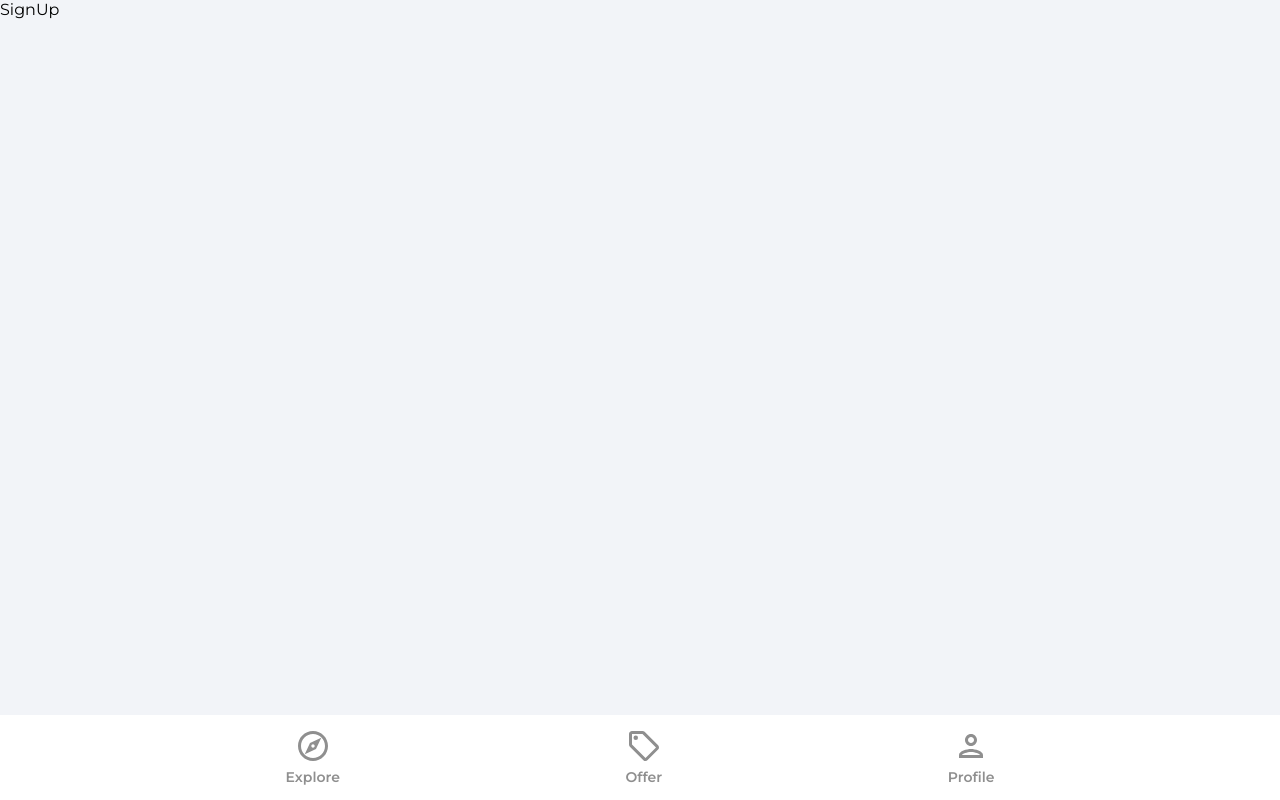
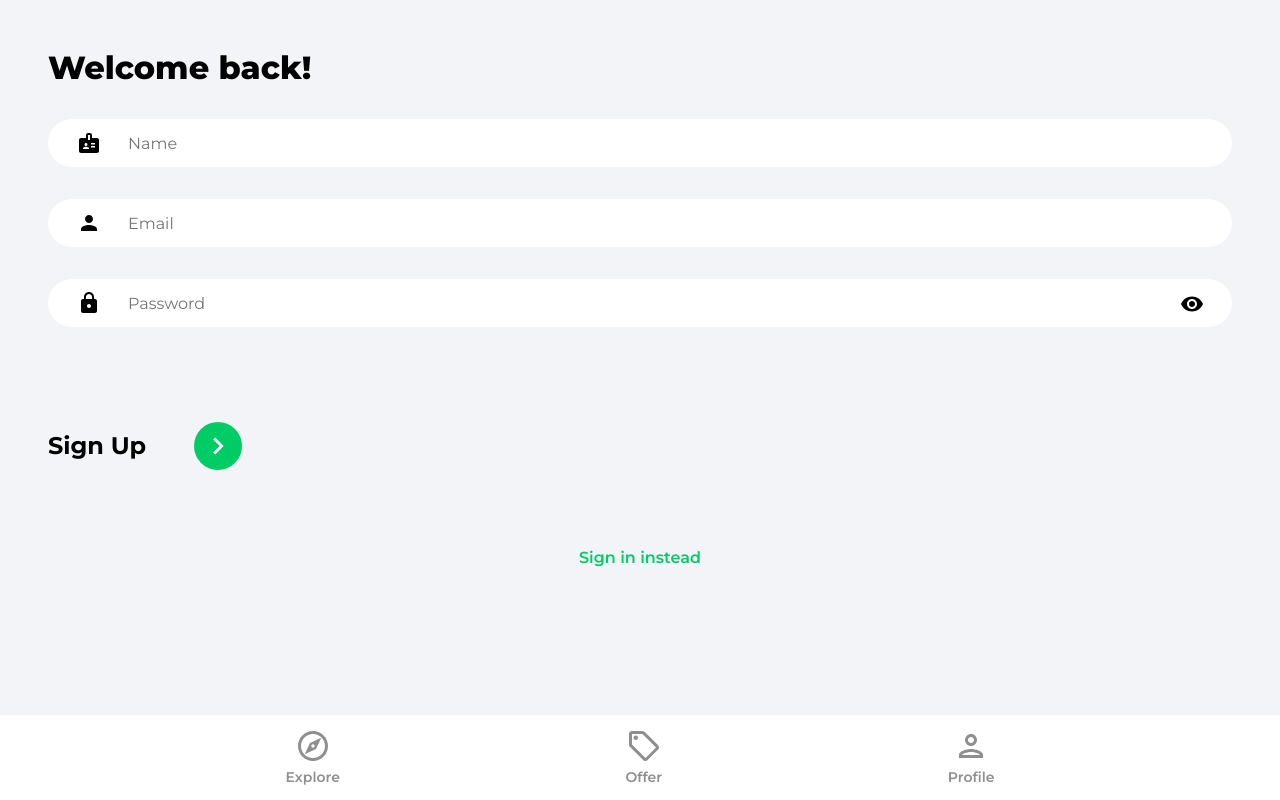
Before and after one commit to ankitsrivas14/house-marketplace-react, a React (Create React App) app: page /sign-up in a window 1280 px wide. Built offline with nearby package versions, Linux system fonts and the light colour scheme.

Commit message:
created form for signin and sign up

```diff
--- a/src/App.js
+++ b/src/App.js
@@ -19,7 +19,7 @@
             <Routes>
                 <Route exact path="/" element={<Explore />} />
                 <Route path="/offers" element={<Offers />} />
-                <Route path="/profile" element={<Profile />} />
+                <Route path="/profile" element={<SignIn />} />
                 <Route path="/sign-in" element={<SignIn />} />
                 <Route path="/sign-up" element={<SignUp />} />
                 <Route path="/forgot-password" element={<ForgotPassword />} />
--- a/src/pages/SignIn.jsx
+++ b/src/pages/SignIn.jsx
@@ -1,8 +1,67 @@
+//REACT
+import { useState } from "react"
+import { Link, useNavigate } from 'react-router-dom'
+
+//ICONS
+import {ReactComponent as ArrowRightIcon} from '../assets/svg/keyboardArrowRightIcon.svg'
+import visibilityIcon from '../assets/svg/visibilityIcon.svg'
 
 
 function SignIn() {
+    const [showPassword, setShowPassword] = useState(false);
+    const [formData, setFormData] = useState({
+        email: '',
+        password: ''
+    })
+    const {email, password} = formData;
+
+    const navigate = useNavigate();
+
+    const onChange = (e) => {
+        setFormData((prev) => ({
+            ...prev,
+            [e.target.id]: e.target.value
+        }))
+    }
+
     return (
-        <div>SignIn</div>
+        <>
+            <div className="pageContainer">
+                <header>
+                    <p className="pageHeader">Welcome back!</p>
+                </header>
+
+                <form action="">
+                    <input
+                        type="email"
+                        className="emailInput"
+                        placeholder="Email"
+                        id="email"
+                        value={email}
+                        onChange={onChange}
+                    />
+                    <div className="passwordInputDiv">
+                        <input
+                            type={showPassword ? 'text' : 'password'}
+                            className="passwordInput"
+                            placeholder="Password"
+                            id="password"
+                            value={password}
+                            onChange={onChange}
+                        />
+                        <img className="showPassword" src={visibilityIcon} onClick={() => setShowPassword((prev) => !prev) } />
+                    </div>
+                    <Link to='/forgot-password' className="forgotPasswordLink">Forgot Password?</Link>
+                    <div className="signInBar">
+                        <p className="signInText">Sign In</p>
+                        <button className="signInButton">
+                            <ArrowRightIcon fill="#fff" width='34px' height='34px' />
+                        </button>
+                    </div>
+                </form>
+                <Link to='/sign-up' className="registerLink">Sign up instead</Link>
+            </div>
+        </>
     )
 }
 
--- a/src/pages/SignUp.jsx
+++ b/src/pages/SignUp.jsx
@@ -1,8 +1,75 @@
+//REACT
+import { useState } from "react"
+import { Link, useNavigate } from 'react-router-dom'
+
+//ICONS
+import {ReactComponent as ArrowRightIcon} from '../assets/svg/keyboardArrowRightIcon.svg'
+import visibilityIcon from '../assets/svg/visibilityIcon.svg'
 
 
 function SignUp() {
+    const [showPassword, setShowPassword] = useState(false);
+    const [formData, setFormData] = useState({
+        name: '',
+        email: '',
+        password: ''
+    })
+    const {name, email, password} = formData;
+
+    const navigate = useNavigate();
+
+    const onChange = (e) => {
+        setFormData((prev) => ({
+            ...prev,
+            [e.target.id]: e.target.value
+        }))
+    }
+
     return (
-        <div>SignUp</div>
+        <>
+            <div className="pageContainer">
+                <header>
+                    <p className="pageHeader">Welcome back!</p>
+                </header>
+
+                <form action="">
+                    <input
+                        type="text"
+                        className="nameInput"
+                        placeholder="Name"
+                        id="name"
+                        value={name}
+                        onChange={onChange}
+                    />
+                    <input
+                        type="email"
+                        className="emailInput"
+                        placeholder="Email"
+                        id="email"
+                        value={email}
+                        onChange={onChange}
+                    />
+                    <div className="passwordInputDiv">
+                        <input
+                            type={showPassword ? 'text' : 'password'}
+                            className="passwordInput"
+                            placeholder="Password"
+                            id="password"
+                            value={password}
+                            onChange={onChange}
+                        />
+                        <img className="showPassword" src={visibilityIcon} onClick={() => setShowPassword((prev) => !prev) } />
+                    </div>
+                    <div className="signUpBar">
+                        <p className="signUpText">Sign Up</p>
+                        <button className="signUpButton">
+                            <ArrowRightIcon fill="#fff" width='34px' height='34px' />
+                        </button>
+                    </div>
+                </form>
+                <Link to='/sign-in' className="registerLink">Sign in instead</Link>
+            </div>
+        </>
     )
 }
 
```
